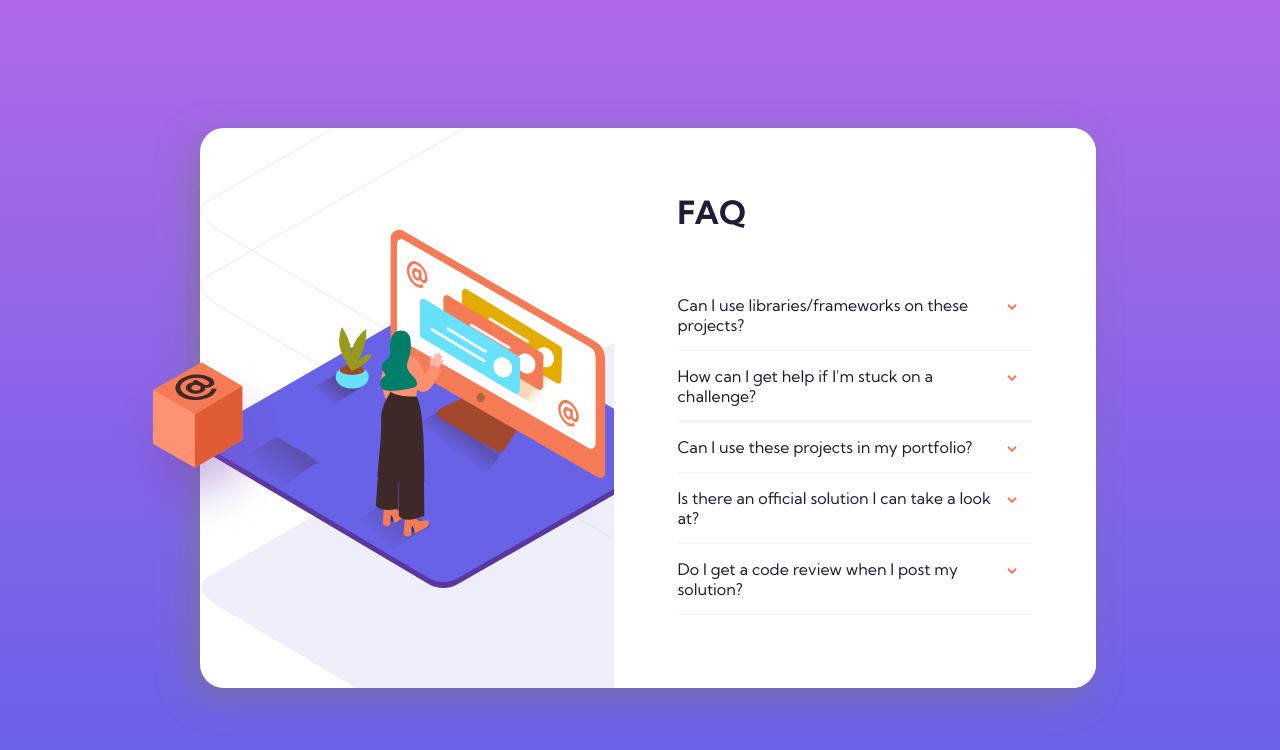
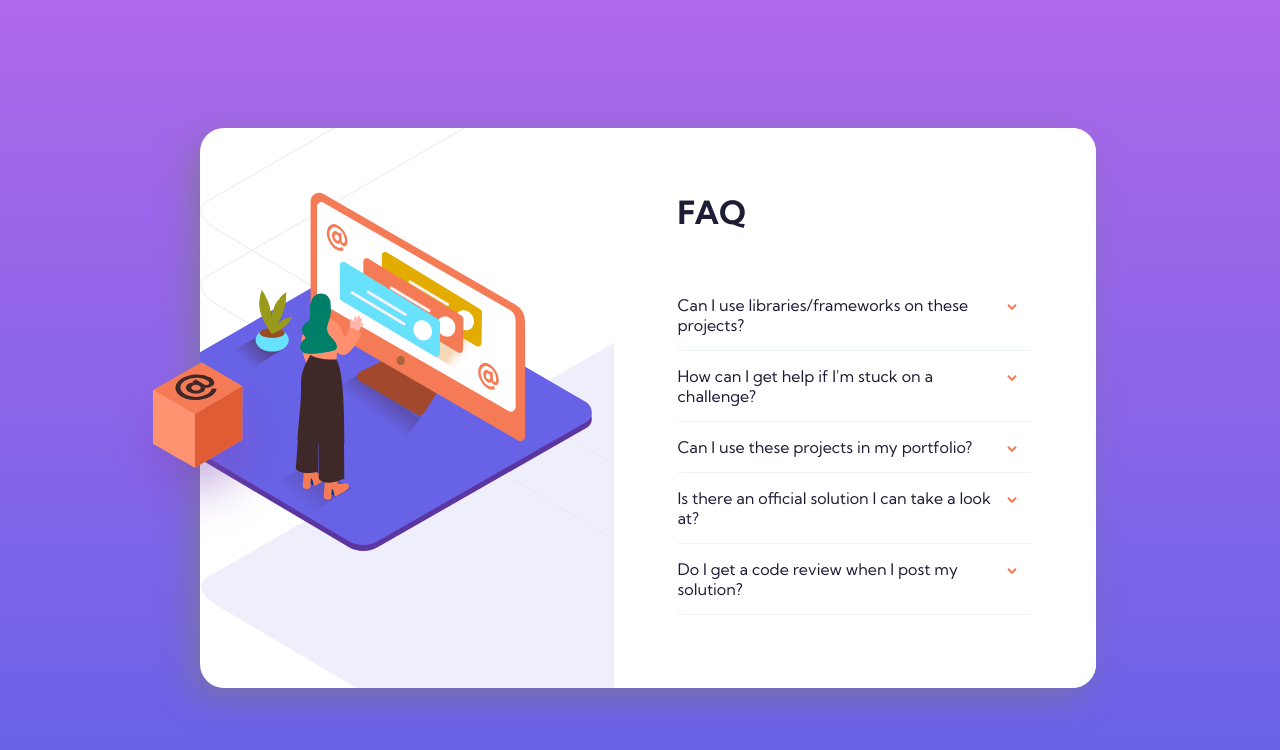
Before and after one commit to hannah-ganne/faq-accordion, a React (Create React App) app: page / in a window 1280 px wide. Shown: the top 750 px of the page. Built offline with nearby package versions, Linux system fonts and the light colour scheme; the HTML template or start-up script is replaced by a standard one.

Commit message:
add illustrations for mobile

```diff
--- a/src/App.js
+++ b/src/App.js
@@ -4,14 +4,16 @@ import Section from './components/Section'
 import Content from './components/Content'
 import Title from './components/Title'
 import Description from './components/Description';
-import illustration from './assets/illustration-woman-online-desktop.svg'
+import desktop from './assets/illustration-woman-online-desktop.svg'
+import mobile from './assets/illustration-woman-online-mobile.svg'
 import box from './assets/illustration-box-desktop.svg'
 
 function App() {
     return (
         <div className="container">
             <div className="img-container">
-                <img src={illustration} alt="woman looking at a screen" />
+                <img className="desktop" src={desktop} alt="woman looking at a screen" />
+                <img className="mobile" src={mobile} alt="woman looking at a screen" />
             </div>
             <img id="box" src={box} alt="a red box" />
             <div className="accordion">
```
